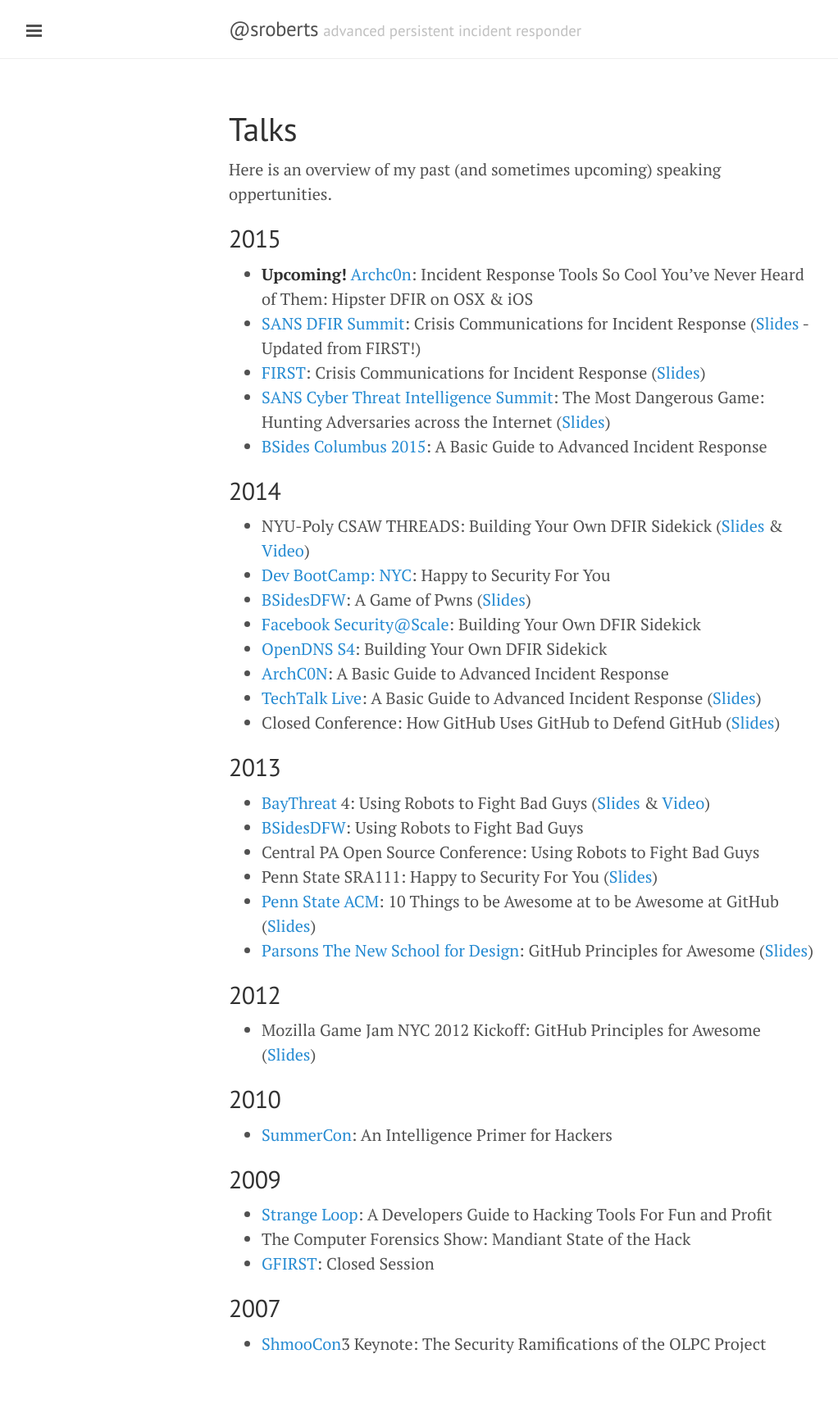
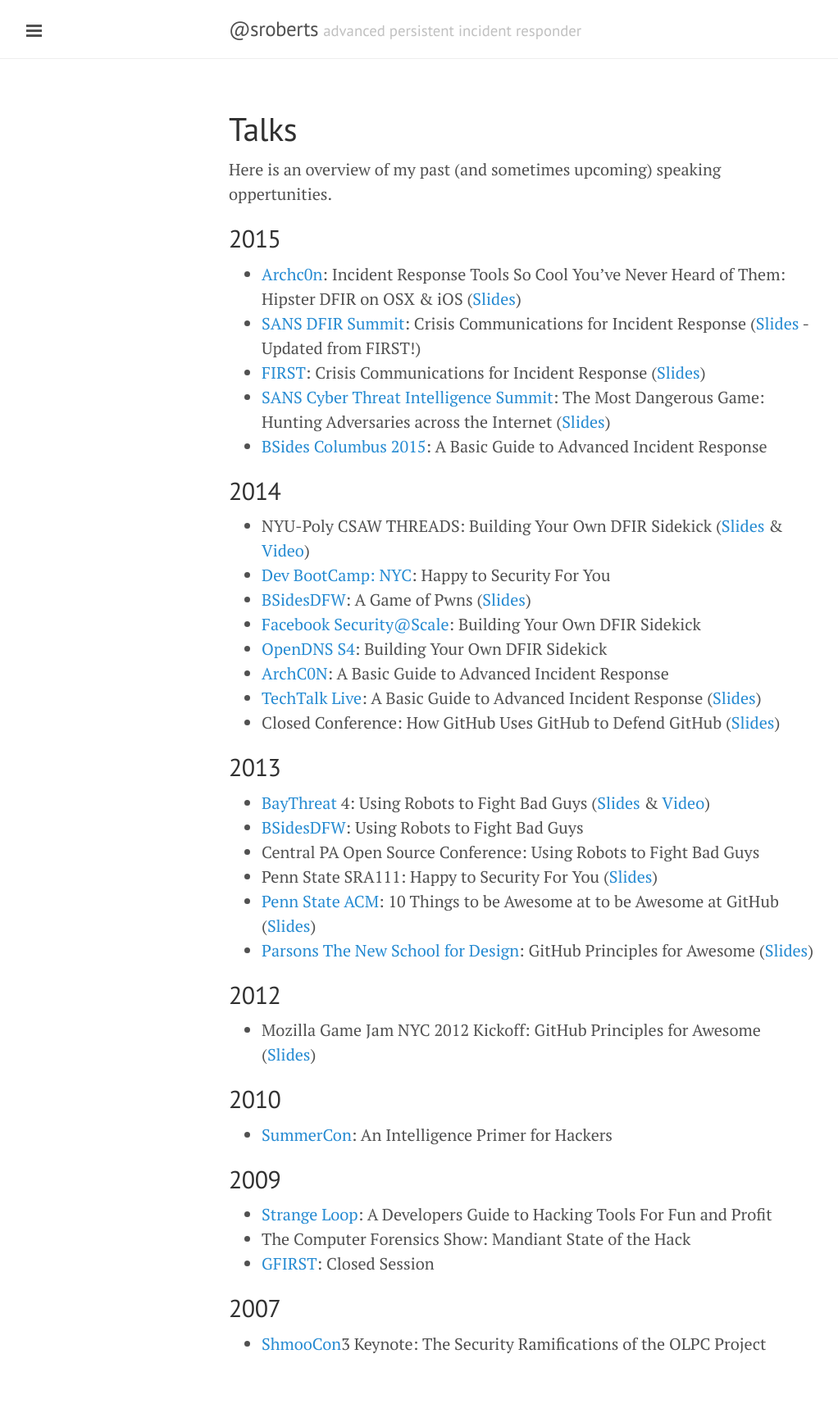
Before and after one commit to sroberts/sroberts.github.io, a Jekyll site: the page built from talks.md, in a window 1280 px wide. Shown: the whole page at 82% size, without its empty margins (1-1023 px from the left). Built offline with Jekyll 4.4.1, drawn with Linux system fonts in a browser that asks for light colours; nearby versions of some CDN libraries.

Commit message:
Update talks.md

```diff
--- a/talks.md
+++ b/talks.md
@@ -6,7 +6,7 @@
 Here is an overview of my past (and sometimes upcoming) speaking oppertunities.
 
 ## 2015
-- __Upcoming!__ [Archc0n](http://www.archc0n.org/): Incident Response Tools So Cool You've Never Heard of Them: Hipster DFIR on OSX & iOS
+- [Archc0n](http://www.archc0n.org/): Incident Response Tools So Cool You've Never Heard of Them: Hipster DFIR on OSX & iOS ([Slides](https://speakerdeck.com/sroberts/hipster-dfir-on-osx))
 - [SANS DFIR Summit](http://www.sans.org/event/digital-forensics-summit-2015): Crisis Communications for Incident Response ([Slides](https://speakerdeck.com/sroberts/crisis-communication-for-incident-response) - Updated from FIRST!)
 - [FIRST](http://www.first.org/conference/2015): Crisis Communications for Incident Response ([Slides](https://speakerdeck.com/sroberts/crisis-communications-for-incident-response-first15))
 - [SANS Cyber Threat Intelligence Summit](https://www.sans.org/event/sans-cyber-threat-intelligence-summit): The Most Dangerous Game: Hunting Adversaries across the Internet ([Slides](https://speakerdeck.com/sroberts/the-most-dangerous-game))
```
